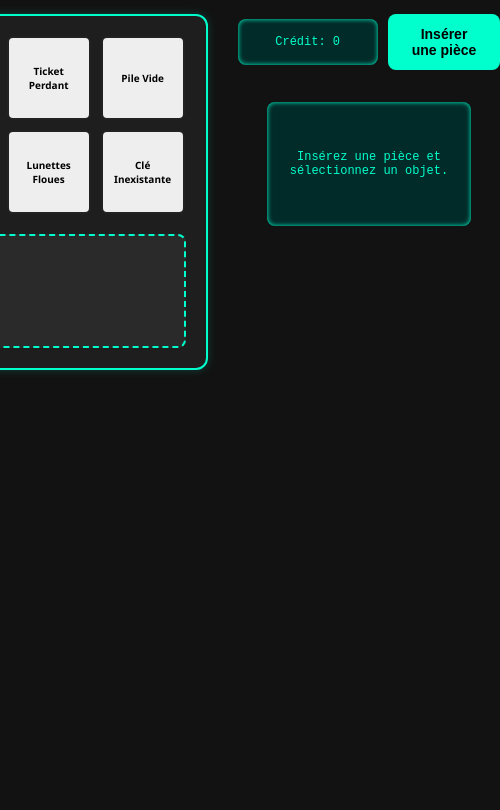
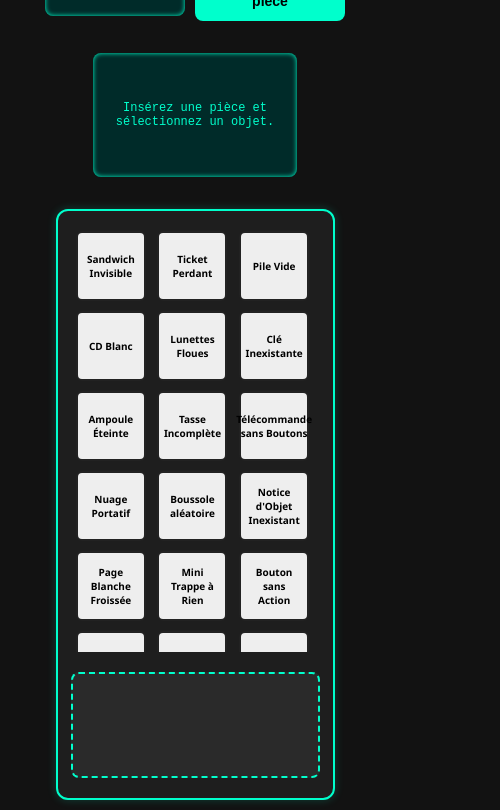
Before and after one commit to benbucher/voidMachine3000, a website: page index.html in a window 390 px wide. Shown: the part 94-904 px from the top of the page, 500 px wide, since content can reach past the window. Before the commit the page ends 844 px from the top, so only its background shows below. Drawn offline with Linux system fonts and the light colour scheme.

Commit message:
MOD to upgrade to bolt format and improve with more responsivity and scrollable vitrine

```diff
--- a/index.html
+++ b/index.html
@@ -1,210 +1,17 @@
 <!DOCTYPE html>
 <html lang="fr">
-
 <head>
     <meta charset="UTF-8" />
     <meta name="viewport" content="width=device-width, initial-scale=1.0" />
     <title>Void Machine 3000</title>
-    <style>
-    @keyframes shake {
-
-        0%,
-        100% {
-            transform: translateX(0);
-        }
-
-        25% {
-            transform: translateX(-5px);
-        }
-
-        50% {
-            transform: translateX(5px);
-        }
-
-        75% {
-            transform: translateX(-5px);
-        }
-    }
-
-    @keyframes blink {
-        50% {
-            opacity: 0.6;
-        }
-    }
-
-    body {
-        font-family: 'Segoe UI', Tahoma, Geneva, Verdana, sans-serif;
-        background-color: #121212;
-        margin: 0;
-        padding: 0;
-        color: #f0f0f0;
-        height: 100vh;
-        display: flex;
-        flex-direction: column;
-        align-items: center;
-    }
-
-    h1 {
-        font-family: 'Press Start 2P', cursive;
-        color: #00ffcc;
-        margin-top: 30px;
-        margin-bottom: 10px;
-        font-size: 1.5rem;
-    }
-
-    .container {
-        display: flex;
-        flex-direction: row;
-        justify-content: center;
-        align-items: flex-start;
-        margin-top: 20px;
-        gap: 30px;
-    }
-
-    .machine {
-        width: 300px;
-        background: #1e1e1e;
-        border-radius: 12px;
-        padding: 20px;
-        border: 2px solid #00ffcc;
-        box-shadow: 0 0 10px rgba(0, 255, 204, 0.2);
-        display: flex;
-        flex-direction: column;
-        align-items: center;
-    }
-
-    .vitrine {
-        display: flex;
-        flex-wrap: wrap;
-        justify-content: center;
-        gap: 10px;
-    }
-
-    .objet {
-        width: 70px;
-        height: 70px;
-        background: #eeeeee;
-        border: 2px solid #222;
-        display: flex;
-        justify-content: center;
-        align-items: center;
-        font-size: 10px;
-        cursor: pointer;
-        font-weight: bold;
-        color: #000;
-        border-radius: 6px;
-        text-align: center;
-        padding: 5px;
-        transition: transform 0.2s, background 0.3s;
-    }
-
-    .objet:hover {
-        background: #ddd;
-    }
-
-    .objet:active {
-        transform: scale(1.1);
-    }
-
-    .interface-droite {
-        display: flex;
-        flex-direction: column;
-        align-items: center;
-        gap: 20px;
-    }
-
-    .bouton {
-        padding: 12px 20px;
-        background: #00ffcc;
-        border: none;
-        font-size: 14px;
-        font-weight: bold;
-        color: #000;
-        border-radius: 8px;
-        cursor: pointer;
-        transition: background 0.3s;
-    }
-
-    .bouton:hover {
-        background: #00ddbb;
-    }
-
-    #message {
-        width: 180px;
-        height: 100px;
-        padding: 12px;
-        background: #002b29;
-        border-radius: 8px;
-        font-size: 12px;
-        display: flex;
-        align-items: center;
-        justify-content: center;
-        text-align: center;
-        color: #00ffcc;
-        font-family: 'Courier New', Courier, monospace;
-        box-shadow: inset 0 0 5px #00ffcc;
-    }
-
-    #delivery {
-        position: relative;
-        margin-top: 20px;
-        width: 260px;
-        height: 100px;
-        background: #2a2a2a;
-        border: 2px dashed #00ffcc;
-        display: flex;
-        justify-content: center;
-        align-items: center;
-        border-radius: 8px;
-        padding: 5px;
-        overflow: hidden;
-    }
-
-    #delivered-item {
-        width: 70px;
-        height: 70px;
-        background: #eeeeee;
-        border: 2px solid #222;
-        display: none;
-        justify-content: center;
-        align-items: center;
-        font-size: 10px;
-        font-weight: bold;
-        color: #000;
-        border-radius: 6px;
-        text-align: center;
-        padding: 5px;
-        position: absolute;
-        left: 50%;
-        transform: translate(-50%, -100px);
-        opacity: 0;
-    }
-
-    @keyframes dropIn {
-        0% {
-            transform: translate(-50%, -100px);
-            opacity: 0;
-        }
-
-        100% {
-            transform: translate(-50%, 0);
-            opacity: 1;
-        }
-    }
-
-    100% {
-        transform: translateY(0);
-        opacity: 1;
-    }
-    }
-    </style>
     <link href="https://fonts.googleapis.com/css2?family=Press+Start+2P&display=swap" rel="stylesheet">
+    <link rel="stylesheet" href="styles.css">
 </head>
-
 <body>
     <h1>Void Machine 3000</h1>
     <audio id="coinSound" src="coin-insert.mp3"></audio>
     <audio id="vendSound" src="vend-item.mp3"></audio>
+    <div class="whole-hardware">
         <div class="container">
             <div class="machine" id="machine">
                 <div class="vitrine">
@@ -214,78 +21,35 @@
                     <div class="objet" onclick="acheter(this)">CD Blanc</div>
                     <div class="objet" onclick="acheter(this)">Lunettes Floues</div>
                     <div class="objet" onclick="acheter(this)">Clé Inexistante</div>
+                    <div class="objet" onclick="acheter(this)">Ampoule Éteinte</div>
+                    <div class="objet" onclick="acheter(this)">Tasse Incomplète</div>
+                    <div class="objet" onclick="acheter(this)">Télécommande sans Boutons</div>
+                    <div class="objet" onclick="acheter(this)">Nuage Portatif</div>
+                    <div class="objet" onclick="acheter(this)">Boussole aléatoire</div>
+                    <div class="objet" onclick="acheter(this)">Notice d'Objet Inexistant</div>
+                    <div class="objet" onclick="acheter(this)">Page Blanche Froissée</div>
+                    <div class="objet" onclick="acheter(this)">Mini Trappe à Rien</div>
+                    <div class="objet" onclick="acheter(this)">Bouton sans Action</div>
+                    <div class="objet" onclick="acheter(this)">Fragment de Silence</div>
+                    <div class="objet" onclick="acheter(this)">Pixel Orphelin</div>
+                    <div class="objet" onclick="acheter(this)">Chaise Imaginaire</div>
+                    <div class="objet" onclick="acheter(this)">Heure Perdue</div>
+                    <div class="objet" onclick="acheter(this)">Objet Non Détecté</div>
+                    <div class="objet" onclick="acheter(this)">Rien de Précieux</div>
                 </div>
                 <div id="delivery" class="delivery-slot">
                     <div id="delivered-item" class="objet"></div>
                 </div>
             </div>
+        </div>
         <div class="interface-droite">
             <div style="display: flex; flex-direction: row; gap: 10px; align-items: center;">
-                <div id="credit-display" style="min-width: 140px; height: 46px; background: #002b29; color: #00ffcc; font-family: 'Courier New', Courier, monospace; font-size: 12px; display: flex; align-items: center; justify-content: center; border-radius: 8px; box-shadow: inset 0 0 5px #00ffcc;">Crédit: 0</div>
+                <div id="credit-display">Crédit: 0</div>
                 <button class="bouton" onclick="insererPiece()">Insérer une pièce</button>
             </div>
             <p id="message">Insérez une pièce et sélectionnez un objet.</p>
         </div>
     </div>
-    <script>
-    const coinSounds = [
-        new Audio("8bit-coin-1.mp3"),
-        new Audio("8bit-coin-2.mp3"),
-        new Audio("8bit-coin-3.mp3")
-    ];
-    const vendSounds = [
-        new Audio("8bit-vend-1.mp3"),
-        new Audio("8bit-vend-2.mp3"),
-        new Audio("8bit-vend-3.mp3")
-    ];
-
-    let credit = 0;
-
-    function insererPiece() {
-        const sound = coinSounds[Math.floor(Math.random() * coinSounds.length)];
-        sound.play();
-        credit++;
-        document.getElementById("credit-display").innerText = `Crédit: ${credit}`;
-    }
-
-    function acheter(element) {
-        if (credit <= 0) {
-            document.getElementById("message").innerText = "Veuillez insérer une pièce avant d'acheter.";
-            return;
-        }
-
-        const machine = document.getElementById("machine");
-        const presentation = document.getElementById("presentation");
-        const sound = vendSounds[Math.floor(Math.random() * vendSounds.length)];
-
-        sound.play();
-        const delivered = document.getElementById("delivered-item");
-        delivered.innerText = element.innerText;
-        delivered.style.display = "flex";
-        delivered.style.opacity = "0";
-        delivered.style.transform = "translate(-50%, -100px)";
-        delivered.style.animation = "none";
-        delivered.offsetHeight;
-        delivered.style.animation = "dropIn 0.6s ease-out forwards";
-        machine.style.animation = "shake 0.3s ease-in-out";
-
-        const deceptions = [
-            "Tu pensais vraiment que ça changerait quelque chose ?",
-            "Analyse de ta décision : incohérente mais humaine.",
-            "Ce n’est pas recyclable.",
-            "Produit expiré avant d’exister.",
-            "Cette clé n’ouvre rien, mais elle ferme un peu.",
-            "Ce ticket donne accès à une attente.",
-            "Décevant, non ?"
-        ];
-        document.getElementById("message").innerText = deceptions[Math.floor(Math.random() * deceptions.length)];
-
-        machine.style.animation = "";
-
-        credit--;
-        document.getElementById("credit-display").innerText = `Crédit: ${credit}`;
-    }
-    </script>
+    <script src="script.js"></script>
 </body>
-
 </html>
--- /dev/null
+++ b/script.js
@@ -0,0 +1,61 @@
+const coinSounds = [
+    new Audio("8bit-coin-1.mp3"),
+    new Audio("8bit-coin-2.mp3"),
+    new Audio("8bit-coin-3.mp3")
+];
+const vendSounds = [
+    new Audio("8bit-vend-1.mp3"),
+    new Audio("8bit-vend-2.mp3"),
+    new Audio("8bit-vend-3.mp3")
+];
+
+let credit = 0;
+
+function insererPiece() {
+    const sound = coinSounds[Math.floor(Math.random() * coinSounds.length)];
+    sound.play();
+    credit++;
+    document.getElementById("credit-display").innerText = `Crédit: ${credit}`;
+}
+
+function acheter(element) {
+    if (credit <= 0) {
+        document.getElementById("message").innerText = "Veuillez insérer une pièce avant d'acheter.";
+        return;
+    }
+
+    const machine = document.getElementById("machine");
+    const presentation = document.getElementById("presentation");
+    const sound = vendSounds[Math.floor(Math.random() * vendSounds.length)];
+
+    sound.play();
+    const delivered = document.getElementById("delivered-item");
+    delivered.innerText = element.innerText;
+    delivered.style.display = "flex";
+    delivered.style.opacity = "0";
+    delivered.style.transform = "translate(-50%, -100px)";
+    delivered.style.animation = "none";
+    delivered.offsetHeight;
+    delivered.style.animation = "dropIn 0.6s ease-out forwards";
+    machine.style.animation = "shake 0.3s ease-in-out";
+
+    const deceptions = [
+        "Tu pensais vraiment que ça changerait quelque chose ?",
+        "Analyse de ta décision : incohérente mais humaine.",
+        "Ce n'est pas recyclable.",
+        "Produit expiré avant d'exister.",
+        "Cette clé n'ouvre rien, mais elle ferme un peu.",
+        "Ce ticket donne accès à une attente.",
+        "Décevant, non ?"
+    ];
+    document.getElementById("message").innerText = deceptions[Math.floor(Math.random() * deceptions.length)];
+
+    machine.style.animation = "";
+
+    credit--;
+    document.getElementById("credit-display").innerText = `Crédit: ${credit}`;
+}
+
+// Make functions globally available
+window.insererPiece = insererPiece;
+window.acheter = acheter;
--- /dev/null
+++ b/styles.css
@@ -0,0 +1,270 @@
+@keyframes shake {
+    0%,
+    100% {
+        transform: translateX(0);
+    }
+
+    25% {
+        transform: translateX(-5px);
+    }
+
+    50% {
+        transform: translateX(5px);
+    }
+
+    75% {
+        transform: translateX(-5px);
+    }
+}
+
+@keyframes blink {
+    50% {
+        opacity: 0.6;
+    }
+}
+
+@keyframes dropIn {
+    0% {
+        transform: translate(-50%, -100px);
+        opacity: 0;
+    }
+
+    100% {
+        transform: translate(-50%, 0);
+        opacity: 1;
+    }
+}
+
+body {
+    font-family: 'Segoe UI', Tahoma, Geneva, Verdana, sans-serif;
+    background-color: #121212;
+    margin: 0;
+    padding: 0;
+    color: #f0f0f0;
+    min-height: 100vh;
+    display: flex;
+    flex-direction: column;
+    align-items: center;
+}
+
+h1 {
+    font-family: 'Press Start 2P', cursive;
+    color: #00ffcc;
+    margin: 20px 0;
+    font-size: 1.5rem;
+    text-align: center;
+    flex-shrink: 0;
+}
+
+.whole-hardware {
+    display: flex;
+    flex-direction: row;
+    gap: 40px;
+    padding: 20px;
+    flex: 1;
+    width: 100%;
+    box-sizing: border-box;
+    max-width: 800px;
+}
+
+.container {
+    flex: 1;
+    display: flex;
+    flex-direction: row;
+    justify-content: center;
+    align-items: flex-start;
+}
+
+.machine {
+    width: 100%;
+    max-width: 300px;
+    background: #1e1e1e;
+    border-radius: 12px;
+    padding: 20px;
+    border: 2px solid #00ffcc;
+    box-shadow: 0 0 10px rgba(0, 255, 204, 0.2);
+    display: flex;
+    flex-direction: column;
+    align-items: center;
+    box-sizing: border-box;
+    height: calc(100vh - 100px);
+}
+
+.vitrine {
+    display: grid;
+    grid-template-columns: repeat(3, 1fr);
+    gap: 10px;
+    width: 100%;
+    overflow-y: auto;
+    padding-right: 5px;
+    margin-bottom: 20px;
+}
+
+.vitrine::-webkit-scrollbar {
+    width: 8px;
+}
+
+.vitrine::-webkit-scrollbar-track {
+    background: #1e1e1e;
+    border-radius: 4px;
+}
+
+.vitrine::-webkit-scrollbar-thumb {
+    background: #00ffcc;
+    border-radius: 4px;
+}
+
+.objet {
+    width: 70px;
+    height: 70px;
+    background: #eeeeee;
+    border: 2px solid #222;
+    display: flex;
+    justify-content: center;
+    align-items: center;
+    font-size: 10px;
+    cursor: pointer;
+    font-weight: bold;
+    color: #000;
+    border-radius: 6px;
+    text-align: center;
+    padding: 5px;
+    transition: transform 0.2s, background 0.3s;
+    box-sizing: border-box;
+    margin: 0 auto;
+}
+
+.objet:hover {
+    background: #ddd;
+}
+
+.objet:active {
+    transform: scale(1.1);
+}
+
+.interface-droite {
+    display: flex;
+    flex-direction: column;
+    justify-content: flex-start;
+    align-items: center;
+    gap: 20px;
+    width: 200px;
+    flex-shrink: 0;
+}
+
+.bouton {
+    padding: 12px 20px;
+    background: #00ffcc;
+    border: none;
+    font-size: 14px;
+    font-weight: bold;
+    color: #000;
+    border-radius: 8px;
+    cursor: pointer;
+    transition: background 0.3s;
+}
+
+.bouton:hover {
+    background: #00ddbb;
+}
+
+#message {
+    width: 180px;
+    height: 100px;
+    padding: 12px;
+    background: #002b29;
+    border-radius: 8px;
+    font-size: 12px;
+    display: flex;
+    align-items: center;
+    justify-content: center;
+    text-align: center;
+    color: #00ffcc;
+    font-family: 'Courier New', Courier, monospace;
+    box-shadow: inset 0 0 5px #00ffcc;
+}
+
+#delivery {
+    position: relative;
+    width: 100%;
+    height: 120px;
+    background: #2a2a2a;
+    border: 2px dashed #00ffcc;
+    display: flex;
+    justify-content: center;
+    align-items: center;
+    border-radius: 8px;
+    padding: 5px;
+    overflow: hidden;
+    margin-top: auto;
+}
+
+#delivered-item {
+    width: 70px;
+    height: 70px;
+    background: #eeeeee;
+    border: 2px solid #222;
+    display: none;
+    justify-content: center;
+    align-items: center;
+    font-size: 10px;
+    font-weight: bold;
+    color: #000;
+    border-radius: 6px;
+    text-align: center;
+    padding: 5px;
+    position: absolute;
+    left: 50%;
+    transform: translate(-50%, -100px);
+    opacity: 0;
+    box-sizing: border-box;
+}
+
+#credit-display {
+    min-width: 140px;
+    height: 46px;
+    background: #002b29;
+    color: #00ffcc;
+    font-family: 'Courier New', Courier, monospace;
+    font-size: 12px;
+    display: flex;
+    align-items: center;
+    justify-content: center;
+    border-radius: 8px;
+    box-shadow: inset 0 0 5px #00ffcc;
+}
+
+@media screen and (max-width: 768px) {
+    body {
+        height: auto;
+        min-height: 100vh;
+    }
+
+    h1 {
+        font-size: 1.2rem;
+        padding: 0 10px;
+        margin: 15px 0;
+    }
+
+    .whole-hardware {
+        flex-direction: column-reverse;
+        align-items: center;
+        gap: 20px;
+        padding: 10px;
+    }
+
+    .interface-droite {
+        width: 100%;
+        max-width: 300px;
+        padding: 0;
+    }
+
+    .machine {
+        height: 70vh;
+        min-height: 400px;
+    }
+
+    .vitrine {
+        grid-template-columns: repeat(3, 1fr);
+    }
+}
```
Also changed, not shown: package.json (added, +8 -0 lines), 1 other file. Lines whose indentation alone changed are shown as unchanged.
